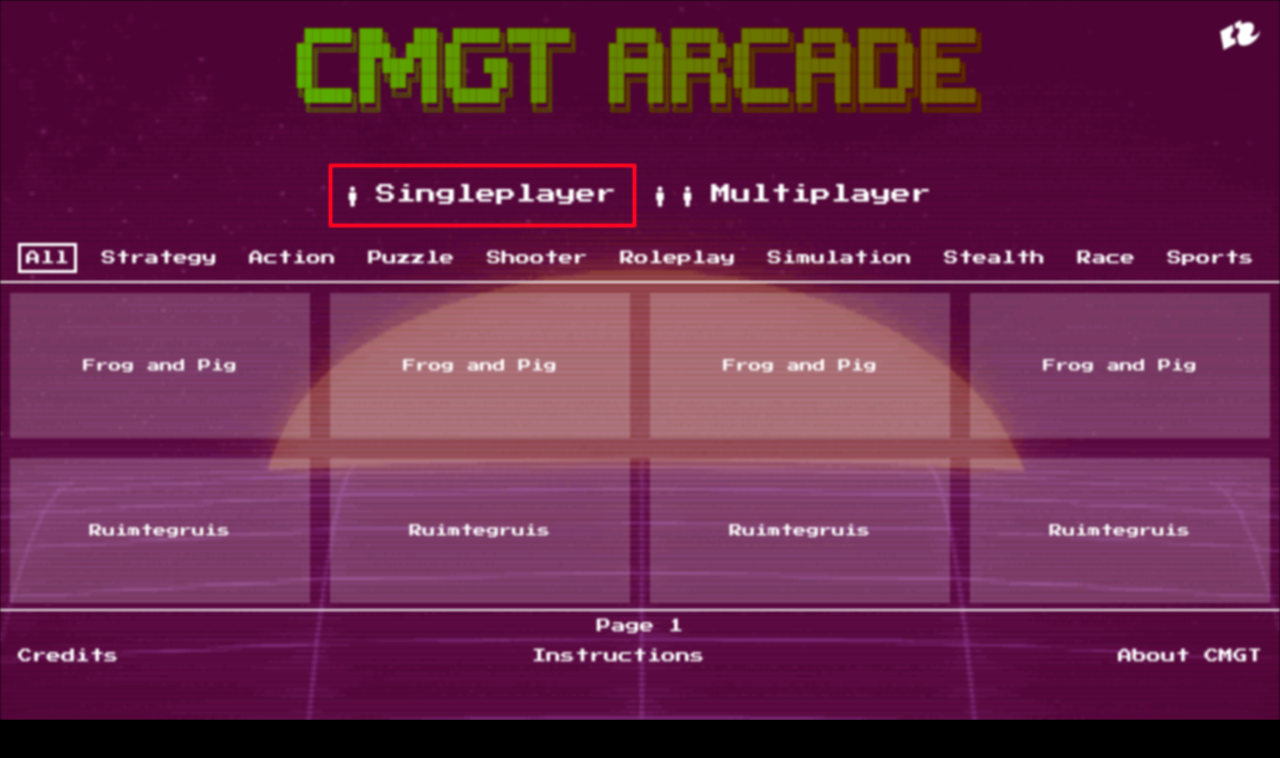
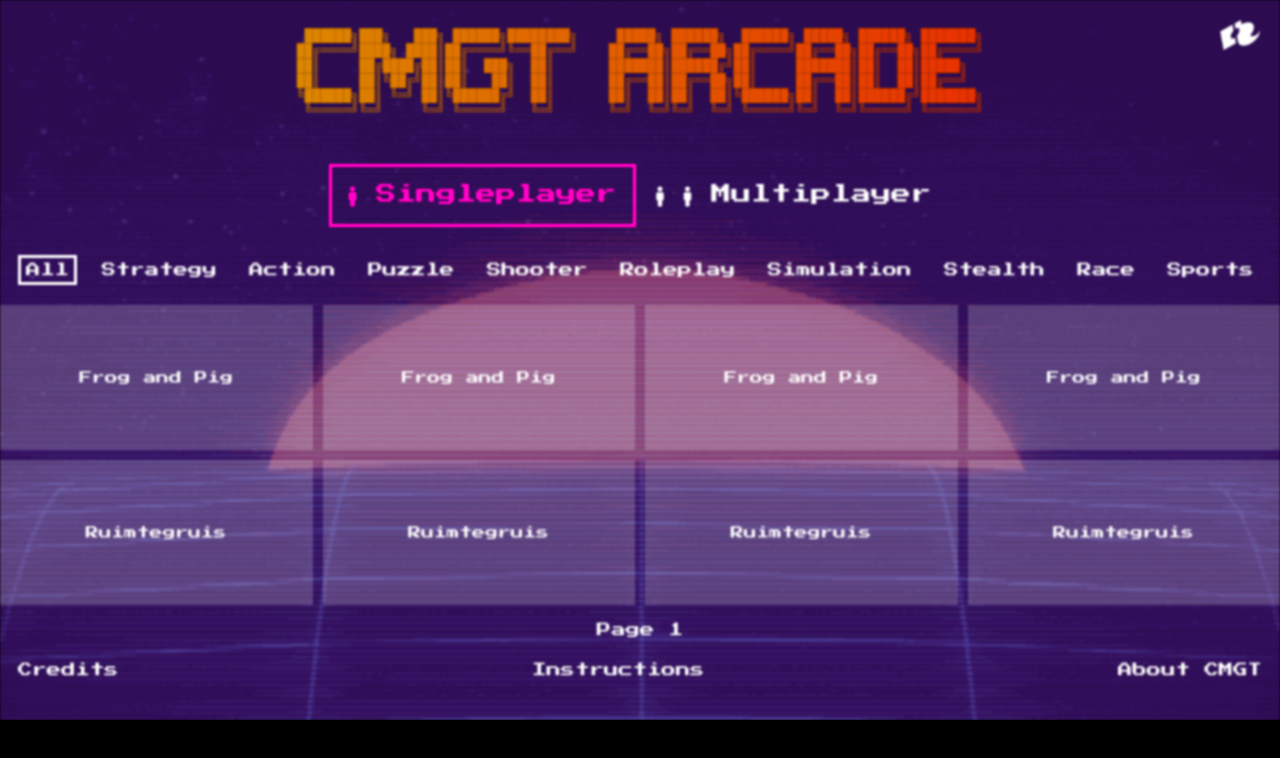
Before and after one commit to HR-CMGT/arcade-server, a plain HTML site: page docs/index.html in a window 1280 px wide. Drawn offline with Linux system fonts and the light colour scheme.

Commit message:
added css grid

```diff
--- a/docs/css/style.css
+++ b/docs/css/style.css
@@ -68,7 +68,7 @@ header {
 
 #genre-menu {
     display:flex;
-    margin: 0px 14px;
+    margin: 12px 14px;
     padding: 8px 4px;
     font-size: 0.9em;
     justify-content: space-between;
@@ -79,29 +79,23 @@ header {
     padding: 8px;
 }
 
-/* MENU ROW */
+/* GAME MENU GRID */
 
-.games {
-    border-top: 2px solid #f2f2f2;
-    border-bottom: 2px solid #f2f2f2;
-    height:330px;
-}
-.game-row {
-    display: flex;
+#game-grid {
+    display: grid;
+    grid-template-columns: 1fr 1fr 1fr 1fr;
+    grid-template-rows: 145px 145px;
+    grid-column-gap: 10px;
+    grid-row-gap: 10px;
+    justify-items: stretch;
+    align-items: stretch;
+ }
 
-    justify-content: space-between;
-    width:1280px;
-    height:165px;
-}
-
-.game-row div {
-    flex: 1 1 0;
-    margin:10px;
-    height: 145px;
+ #game-grid div {
     padding: 20px;
     background-color:rgba(255,255,255,0.2);
-    text-decoration: none;
     color: white;
+    /* to center the text horizontally and vertically */
     display: flex;
     justify-content: center;
     align-items: center;
@@ -111,7 +105,7 @@ header {
 /* MENU ROW */
 
 #page-menu {
-    margin: 0px 14px;
+    margin: 10px 14px;
     padding: 8px 4px;
     font-size: 0.9em;
     justify-content: center;
@@ -162,6 +156,7 @@ body {
 }
 
 .cursor {
+    color: magenta !important;
     outline: 3px solid magenta !important;
 }
 
@@ -194,8 +189,8 @@ container {
     0% {
         -webkit-filter: blur(1px);
     }
-    80% {
-        -webkit-filter: blur(1px) hue-rotate(90deg);
+    75% {
+        -webkit-filter: blur(1px) hue-rotate(20deg);
     }
     100% {
         -webkit-filter: blur(3px) hue-rotate(110deg);
@@ -205,8 +200,8 @@ container {
     0% {
         filter: blur(1px);
     }
-    80% {
-        filter: blur(1px) hue-rotate(90deg);
+    75% {
+        filter: blur(1px) hue-rotate(20deg);
     }
     100% {
         filter: blur(3px) hue-rotate(110deg);
--- a/docs/index.html
+++ b/docs/index.html
@@ -55,12 +55,7 @@
         <div>Sports</div>
     </div>
 
-    <div class="games">
-
-        <div class="game-row"></div>
-        <div class="game-row"></div>
-
-    </div>
+    <div id="game-grid"></div>
 
     <div id="page-menu">
         <div>Page 1</div>
--- a/docs/js/main.js
+++ b/docs/js/main.js
@@ -2,7 +2,9 @@
 class App {
     constructor() {
         this.position = { row: 0, col: 0 };
-        this.grid = [];
+        this.menu = [];
+        this.page = 0;
+        this.numpages = 1;
         this.loadGames();
     }
     loadGames() {
@@ -13,23 +15,16 @@ class App {
     }
     initMenus(data) {
         this.data = data;
-        for (let i = 0; i < 4; i++) {
-            let div = document.createElement("div");
-            document.querySelectorAll(".game-row")[0].appendChild(div);
-            div.innerHTML = this.data[i].name;
-        }
-        for (let i = 4; i < 8; i++) {
-            let div = document.createElement("div");
-            document.querySelectorAll(".game-row")[1].appendChild(div);
-            div.innerHTML = this.data[i].name;
-        }
-        this.grid.push(document.querySelector("#player-menu").children);
-        this.grid.push(document.querySelector("#genre-menu").children);
-        this.grid.push(document.querySelectorAll(".game-row")[0].children);
-        this.grid.push(document.querySelectorAll(".game-row")[1].children);
-        this.grid.push(document.querySelector("#page-menu").children);
-        this.grid.push(document.querySelector("#credits-menu").children);
-        this.joystick = new Joystick(6);
+        this.page = 0;
+        this.numpages = this.data.length / 8;
+        this.grid = document.querySelector("#game-grid");
+        this.showGamePage(0);
+        this.menu.push(document.querySelector("#player-menu").children);
+        this.menu.push(document.querySelector("#genre-menu").children);
+        this.menu.push(document.querySelector("#game-grid").children);
+        this.menu.push(document.querySelector("#page-menu").children);
+        this.menu.push(document.querySelector("#credits-menu").children);
+        this.joystick = new Joystick(2);
         document.addEventListener("cursorX", (e) => {
             this.selectColumn(e.detail);
         });
@@ -40,24 +35,37 @@ class App {
         document.addEventListener("keydown", (e) => this.onKeyDown(e));
         this.update();
     }
+    showGamePage(p) {
+        this.page = Math.min(Math.max(this.page + p, 0), this.numpages - 1);
+        this.grid.innerHTML = "";
+        for (let i = this.page; i < this.page + 8; i++) {
+            let div = document.createElement("div");
+            this.grid.appendChild(div);
+            div.innerHTML = this.data[i].name;
+        }
+    }
     selectRow(dir) {
-        this.position.row = Math.min(Math.max(this.position.row + dir, 0), this.grid.length - 1);
-        this.selectColumn(0);
+        if (this.position.row == 2 && this.position.col < 4 && dir == 1) {
+            this.position.col += 4;
+        }
+        else if (this.position.row == 2 && this.position.col > 3 && dir == -1) {
+            this.position.col -= 4;
+        }
+        else {
+            this.position.row = Math.min(Math.max(this.position.row + dir, 0), this.menu.length - 1);
+            this.position.col = 0;
+        }
+        this.updateSelection();
     }
     selectColumn(dir) {
-        let row = this.position.row;
-        let maxColumn = this.grid[row].length - 1;
+        let maxColumn = this.menu[this.position.row].length - 1;
         this.position.col = Math.min(Math.max(this.position.col + dir, 0), maxColumn);
         this.updateSelection();
     }
     updateSelection() {
         this.clearRow(this.position.row);
-        if (this.position.row == 2)
-            this.clearRow(3);
-        if (this.position.row == 3)
-            this.clearRow(2);
-        if (this.position.row != 5) {
-            this.clearRow(5);
+        if (this.position.row != 4) {
+            this.clearRow(4);
         }
         let c = document.querySelector(".cursor");
         if (c)
@@ -65,14 +73,14 @@ class App {
         this.getSelectedElement().classList.add("selected", "cursor");
     }
     clearRow(row) {
-        let buttons = this.grid[row];
+        let buttons = this.menu[row];
         let arr = Array.from(buttons);
         for (let b of arr) {
             b.classList.remove("selected");
         }
     }
     getSelectedElement() {
-        return this.grid[this.position.row][this.position.col];
+        return this.menu[this.position.row][this.position.col];
     }
     onKeyDown(e) {
         let charCode = e.which;
```
Also changed, not shown: dev/app.ts (+47 -37 lines), README.md, 1 other file.
